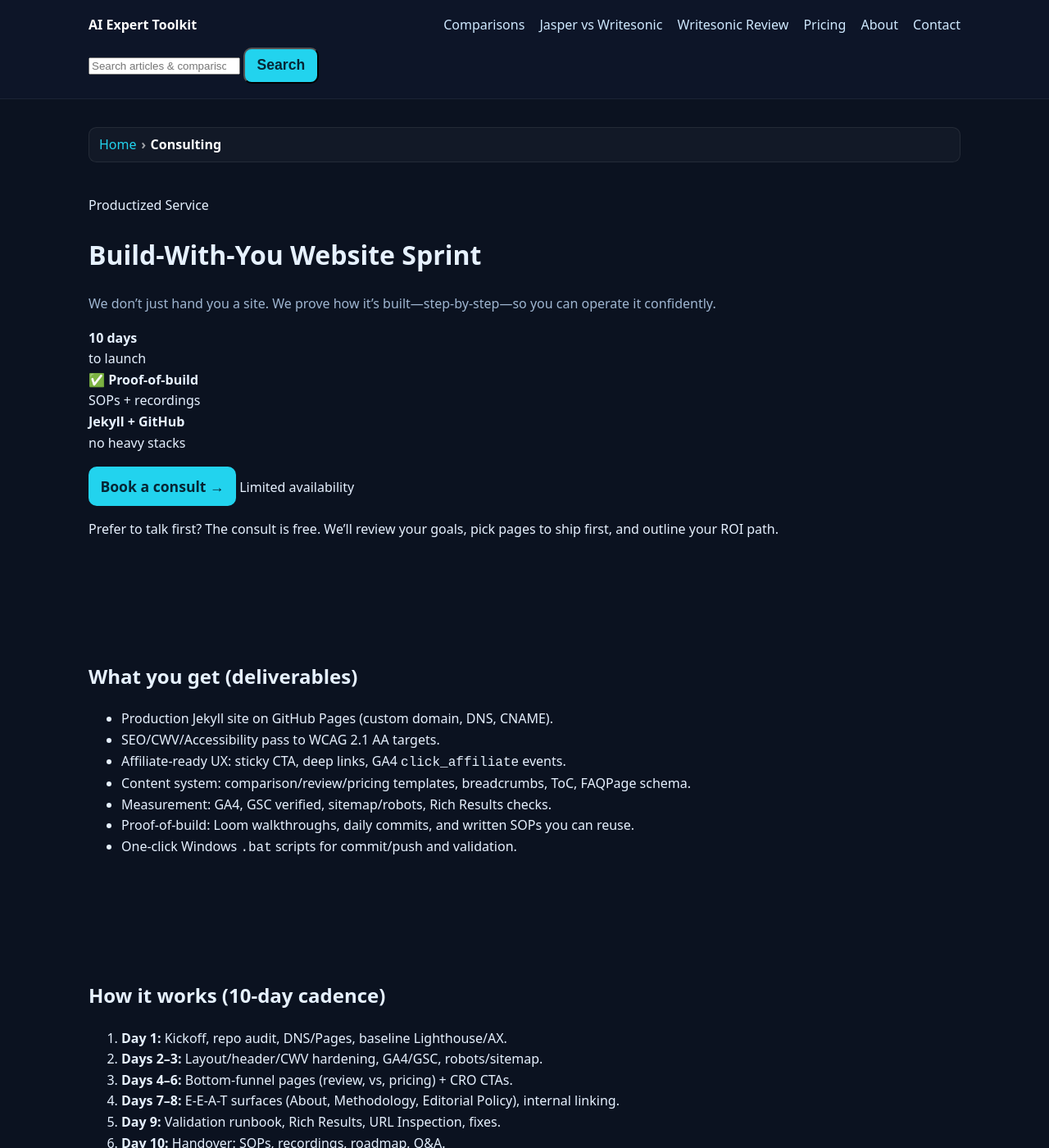
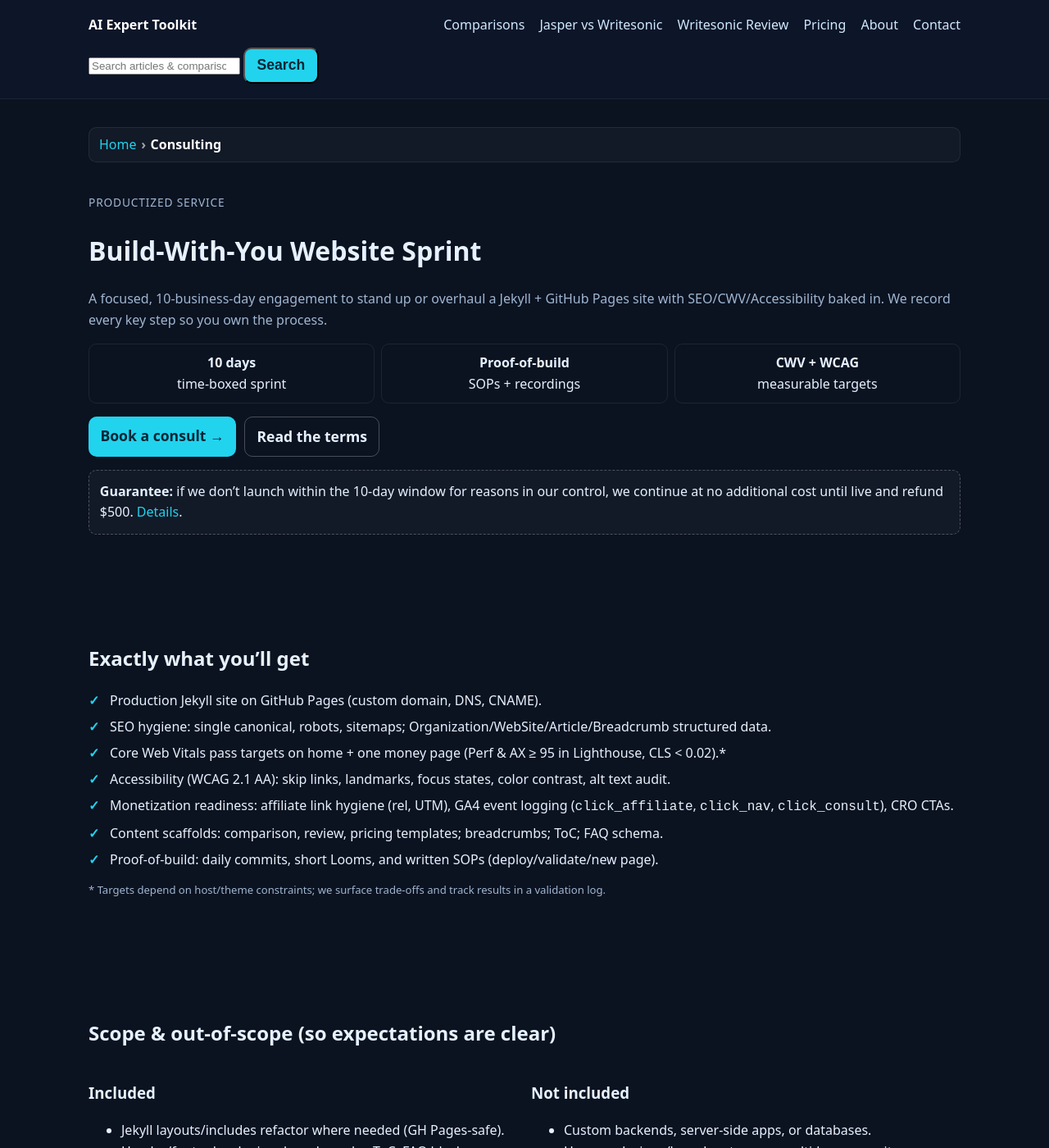
Before and after one commit to AIExpertToolkit/aiexperttoolkit, a Jekyll site: the page built from consulting.html, in a window 1280 px wide and 1400 px high. Shown: the whole window at 82% size. Built offline with Jekyll 4.4.1, drawn with Linux system fonts in a browser that asks for light colours; some of the changed text lies outside the part shown.

Commit message:
Update consulting.html

```diff
--- a/consulting.html
+++ b/consulting.html
@@ -1,19 +1,11 @@
 ---
 layout: default
 title: Build-With-You Website Sprint (10 Business Days)
-description: A high-touch, proof-of-build service. We design, build, and ship your production Jekyll site on GitHub Pages—while documenting every step so your team can repeat it.
+description: We design, build, and ship your production Jekyll site on GitHub Pages—while documenting every step so your team can repeat it. Clear scope, plain-English terms, and a delivery guarantee.
 permalink: /consulting.html
 breadcrumbs:
   - { name: "Consulting", url: "/consulting.html" }
-faq:
-  - q: "What do I actually get?"
-    a: "A production Jekyll site shipped on GitHub Pages, repo access, CWV/SEO/AX hardening, GA4/GSC set up, affiliate instrumentation, SOPs, commit history, and all Loom recordings."
-  - q: "Why 'proof-of-build'?"
-    a: "We record every decision and deliver replicable SOPs + scripts (.bat) so you can rebuild or extend the site without us."
-  - q: "How fast is the sprint?"
-    a: "10 business days from kickoff to launch, assuming timely feedback. We timebox and ship in daily increments."
-  - q: "Do you offer a guarantee?"
-    a: "Yes. If we don’t launch in the sprint window, we keep working free until it’s live and refund $500."
+article: false
 ---
 
 <div class="wrap">
@@ -22,36 +14,65 @@ faq:
   <header class="section" style="padding-top:8px">
     <p class="eyebrow">Productized Service</p>
     <h1>Build-With-You Website Sprint</h1>
-    <p class="muted">We don’t just hand you a site. We prove how it’s built—step-by-step—so you can operate it confidently.</p>
+    <p class="muted">A focused, 10-business-day engagement to stand up or overhaul a Jekyll + GitHub Pages site with SEO/CWV/Accessibility baked in. We record every key step so you own the process.</p>
 
     <div class="kpis">
-      <div class="kpi"><strong>10 days</strong><br>to launch</div>
-      <div class="kpi"><strong>✅ Proof-of-build</strong><br>SOPs + recordings</div>
-      <div class="kpi"><strong>Jekyll + GitHub</strong><br>no heavy stacks</div>
+      <div class="kpi"><strong>10 days</strong><br>time-boxed sprint</div>
+      <div class="kpi"><strong>Proof-of-build</strong><br>SOPs + recordings</div>
+      <div class="kpi"><strong>CWV + WCAG</strong><br>measurable targets</div>
     </div>
 
-    <p>
+    <p class="cta-row">
       <a class="btn" data-service="consult" data-plan="sprint" href="{{ site.baseurl }}/contact.html?topic=consult">Book a consult →</a>
-      <span class="badge">Limited availability</span>
+      <a class="btn btn-ghost" href="{{ site.baseurl }}/consulting-terms.html" rel="noopener">Read the terms</a>
     </p>
-    <p class="notice">Prefer to talk first? The consult is free. We’ll review your goals, pick pages to ship first, and outline your ROI path.</p>
+
+    <div class="notice" role="note" aria-label="Assurance">
+      <strong>Guarantee:</strong> if we don’t launch within the 10-day window for reasons in our control, we continue at no additional cost until live and refund $500. <a href="{{ site.baseurl }}/consulting-terms.html#guarantee">Details</a>.
+    </div>
   </header>
 
-  <section class="section" aria-labelledby="what-you-get">
-    <h2 id="what-you-get">What you get (deliverables)</h2>
+  <section class="section" aria-labelledby="deliverables">
+    <h2 id="deliverables">Exactly what you’ll get</h2>
     <ul class="checks">
       <li>Production Jekyll site on GitHub Pages (custom domain, DNS, CNAME).</li>
-      <li>SEO/CWV/Accessibility pass to WCAG 2.1 AA targets.</li>
-      <li>Affiliate-ready UX: sticky CTA, deep links, GA4 <code>click_affiliate</code> events.</li>
-      <li>Content system: comparison/review/pricing templates, breadcrumbs, ToC, FAQPage schema.</li>
-      <li>Measurement: GA4, GSC verified, sitemap/robots, Rich Results checks.</li>
-      <li>Proof-of-build: Loom walkthroughs, daily commits, and written SOPs you can reuse.</li>
-      <li>One-click Windows <code>.bat</code> scripts for commit/push and validation.</li>
+      <li>SEO hygiene: single canonical, robots, sitemaps; Organization/WebSite/Article/Breadcrumb structured data.</li>
+      <li>Core Web Vitals pass targets on home + one money page (Perf & AX ≥ 95 in Lighthouse, CLS &lt; 0.02).* </li>
+      <li>Accessibility (WCAG 2.1 AA): skip links, landmarks, focus states, color contrast, alt text audit.</li>
+      <li>Monetization readiness: affiliate link hygiene (rel, UTM), GA4 event logging (<code>click_affiliate</code>, <code>click_nav</code>, <code>click_consult</code>), CRO CTAs.</li>
+      <li>Content scaffolds: comparison, review, pricing templates; breadcrumbs; ToC; FAQ schema.</li>
+      <li>Proof-of-build: daily commits, short Looms, and written SOPs (deploy/validate/new page).</li>
     </ul>
+    <p class="muted xsmall">* Targets depend on host/theme constraints; we surface trade-offs and track results in a validation log.</p>
   </section>
 
-  <section class="section" aria-labelledby="how-it-works">
-    <h2 id="how-it-works">How it works (10-day cadence)</h2>
+  <section class="section" aria-labelledby="scope">
+    <h2 id="scope">Scope & out-of-scope (so expectations are clear)</h2>
+    <div class="grid-2">
+      <div>
+        <h3>Included</h3>
+        <ul>
+          <li>Jekyll layouts/includes refactor where needed (GH Pages-safe).</li>
+          <li>Header/footer hardening, breadcrumbs, ToC, FAQ blocks.</li>
+          <li>GA4 + GSC setup/verification (if not already present).</li>
+          <li>Image hygiene (sizes/decoding/lazy; modern formats when practical).</li>
+          <li>Light client-side search (if feasible without external services).</li>
+        </ul>
+      </div>
+      <div>
+        <h3>Not included</h3>
+        <ul>
+          <li>Custom backends, server-side apps, or databases.</li>
+          <li>Heavy redesigns/brand systems or multi-language sites.</li>
+          <li>Large content migrations (>20 pages) in the sprint window.</li>
+          <li>Paid ads or complex analytics pipelines.</li>
+        </ul>
+      </div>
+    </div>
+  </section>
+
+  <section class="section" aria-labelledby="process">
+    <h2 id="process">How the 10-day sprint runs</h2>
     <ol>
       <li><strong>Day 1:</strong> Kickoff, repo audit, DNS/Pages, baseline Lighthouse/AX.</li>
       <li><strong>Days 2–3:</strong> Layout/header/CWV hardening, GA4/GSC, robots/sitemap.</li>
@@ -63,16 +84,17 @@ faq:
   </section>
 
   <section class="section" aria-labelledby="pricing">
-    <h2 id="pricing">Pricing & guarantee</h2>
+    <h2 id="pricing">Pricing & how payment works</h2>
     <div class="pricing">
       <article class="plan">
         <h3>Build-With-You Sprint</h3>
         <p class="price">$4,800 <span class="muted">/ one-time</span></p>
         <ul class="checks">
-          <li>Everything listed above</li>
+          <li>Everything in “Deliverables” above</li>
           <li>2 recorded working sessions (90 min each)</li>
-          <li>30-day post-launch support (async)</li>
+          <li>30-day post-launch async support</li>
         </ul>
+        <p class="muted small">50% due at kickoff, 50% at launch. Invoicing via Stripe/ACH. Refund terms in <a href="{{ site.baseurl }}/consulting-terms.html#guarantee">Guarantee</a>.</p>
         <p><a class="btn" data-service="consult" data-plan="sprint" href="{{ site.baseurl }}/contact.html?topic=consult">Book a consult →</a></p>
       </article>
 
@@ -98,81 +120,112 @@ faq:
         <p><a class="btn" data-service="consult" data-plan="retainer" href="{{ site.baseurl }}/contact.html?topic=consult">Book a consult →</a></p>
       </article>
     </div>
-
-    <p class="notice"><strong>Guarantee:</strong> If we don’t launch within 10 business days of kickoff, we continue free until live + $500 refund.</p>
   </section>
 
-  <section class="section" aria-labelledby="proof">
-    <h2 id="proof">Proof-of-build (how we “prove it”)</h2>
-    <ul class="checks">
-      <li>Daily commit logs with descriptive messages.</li>
-      <li>Loom recordings of key steps (repo setup, CWV fixes, schema, GA4 events).</li>
-      <li>Written SOPs: deploy, commit, validate, add a new comparison/review.</li>
-      <li>One-page architecture map (layouts, includes, data files).</li>
+  <section class="section" aria-labelledby="why-us">
+    <h2 id="why-us">Why this is worth it</h2>
+    <div class="grid-2">
+      <div>
+        <h3>Proof over promises</h3>
+        <p>We prioritize measurable improvements (CWV, Accessibility, rich results) and show the receipts: before/after reports, commit diffs, and SOPs you can reuse.</p>
+      </div>
+      <div>
+        <h3>Ownership, not lock-in</h3>
+        <p>You keep the repo, SOPs, and workflow scripts. No proprietary themes or plugins. Everything runs on GitHub Pages.</p>
+      </div>
+    </div>
+    <p class="muted small">Curious who’s behind this? See <a href="{{ site.baseurl }}/about.html">About</a> and our <a href="{{ site.baseurl }}/editorial-policy.html">Editorial Policy</a>.</p>
+  </section>
+
+  {%- comment -%}
+  Optional case studies: render only if data exists (no placeholders).
+  Create _data/case_studies.yml with items: { title, url, summary }
+  {%- endcomment -%}
+  {%- if site.data.case_studies and site.data.case_studies.size > 0 -%}
+  <section class="section" aria-labelledby="cases">
+    <h2 id="cases">Selected work</h2>
+    <ul class="cards">
+      {%- for cs in site.data.case_studies -%}
+      <li class="card">
+        <h3><a href="{{ cs.url }}">{{ cs.title }}</a></h3>
+        {%- if cs.summary -%}<p class="muted">{{ cs.summary }}</p>{%- endif -%}
+      </li>
+      {%- endfor -%}
     </ul>
   </section>
+  {%- endif -%}
 
-  <section class="section" aria-labelledby="fit">
-    <h2 id="fit">Is this for you?</h2>
-    <div class="grid-3">
-      <div>
-        <h3>Great fit</h3>
-        <ul>
-          <li>Operators who want ownership (no CMS bloat).</li>
-          <li>Teams who value speed + clarity + proof.</li>
-          <li>Sites that monetize via affiliates/services.</li>
-        </ul>
-      </div>
-      <div>
-        <h3>Not a fit</h3>
-        <ul>
-          <li>Heavy custom app/backend needs.</li>
-          <li>Large content migrations in week one.</li>
-        </ul>
-      </div>
-      <div>
-        <h3>Requirements</h3>
-        <ul>
-          <li>Single decision-maker for fast approvals.</li>
-          <li>Access to domain DNS + GitHub repo.</li>
-        </ul>
-      </div>
-    </div>
+  <section class="section" aria-labelledby="faqs">
+    <h2 id="faqs">Common questions</h2>
+    <dl class="faq">
+      <dt>What happens on the consult call?</dt>
+      <dd>We review goals, constraints, and pick the highest-ROI pages for the sprint. If there’s not a fit, we’ll say so.</dd>
+      <dt>Can you work with my existing repo/theme?</dt>
+      <dd>Yes. We prefer minimal changes and GH Pages-compatible plugins only.</dd>
+      <dt>What do you need from us?</dt>
+      <dd>Decision-maker availability for quick approvals, access to your domain DNS and GitHub repo, and initial content priorities.</dd>
+      <dt>How do refunds work?</dt>
+      <dd>See the <a href="{{ site.baseurl }}/consulting-terms.html#guarantee">Guarantee</a>. In short: if we miss the window for reasons in our control, we keep working free and refund $500.</dd>
+      <dt>How is privacy handled?</dt>
+      <dd>Consult bookings share only the data you provide. We do not sell or share PII. See <a href="{{ site.baseurl }}/privacy.html">Privacy Policy</a> if available.</dd>
+    </dl>
   </section>
 </div>
 
-<!-- Service schema for SEO -->
+<!-- Service schema for SEO (links to Terms) -->
 <script type="application/ld+json">
 {
   "@context":"https://schema.org",
   "@type":"Service",
   "name":"Build-With-You Website Sprint",
-  "description":"A high-touch, proof-of-build service to design, build, and ship a production Jekyll site while documenting every step.",
+  "description":"A focused, 10-business-day engagement to build or overhaul a Jekyll + GitHub Pages site with SEO/CWV/Accessibility baked in, delivered with proof-of-build artifacts.",
+  "provider":{"@type":"Organization","name":"{{ site.title | default: 'AI Expert Toolkit' }}"},
   "areaServed":"Global",
-  "provider":{"@type":"Organization","name":"{{ site.title | default: 'AI Expert Toolkit' }}"},
+  "termsOfService":"{{ '/consulting-terms.html' | absolute_url }}",
   "offers":[
     {"@type":"Offer","priceCurrency":"USD","price":"4800","name":"Build-With-You Sprint"},
     {"@type":"Offer","priceCurrency":"USD","price":"7900","name":"Build-For-You (+DWY)"},
-    {"@type":"Offer","priceCurrency":"USD","price":"1200","priceSpecification":{"@type":"UnitPriceSpecification","unitText":"month","price":"1200"},"name":"Advisory Retainer"}
+    {"@type":"Offer","priceCurrency":"USD","price":"1200","name":"Advisory Retainer","priceSpecification":{"@type":"UnitPriceSpecification","price":"1200","unitText":"month"}}
   ]
 }
 </script>
 
-<!-- GA4 event for consult CTA clicks -->
+<!-- Page-level GA4 funnel events -->
 <script>
 (function(){
+  // Count a view with explicit event for funnel clarity
+  try{ if(window.gtag){ gtag('event','view_consulting',{page_location:window.location.href}); } }catch(_){}
+  // Button clicks already tracked in header/footer; double-cover here
   document.addEventListener('click', function(e){
-    var el = e.target.closest('[data-service]');
+    var el = e.target.closest('[data-service="consult"]');
     if(!el) return;
-    try{
-      if(window.gtag){
-        gtag('event','click_consult',{
-          event_category:'engagement',
-          event_label: el.getAttribute('data-plan') || 'unknown',
-          location: window.location.pathname
-        });
-      }
-    }catch(err){}
+    try{ if(window.gtag){ gtag('event','click_consult',{event_category:'engagement',event_label: el.getAttribute('data-plan')||'consulting', location: window.location.pathname}); } }catch(_){}
   }, {capture:true});
 })();
 </script>
+
+<style>
+/* Calm, trustworthy accents and spacing */
+.eyebrow{letter-spacing:.06em;text-transform:uppercase;font-size:.86rem;color:#9fb6d1}
+.cta-row{display:flex;gap:10px;flex-wrap:wrap}
+.kpis{display:grid;grid-template-columns:repeat(3,1fr);gap:8px;margin:16px 0}
+.kpi{border:1px solid rgba(255,255,255,.08);border-radius:.6rem;padding:.6rem;text-align:center}
+.pricing{display:grid;gap:16px;margin:12px 0}
+@media(min-width:900px){.pricing{grid-template-columns:1fr 1fr 1fr}}
+.plan{border:1px solid rgba(255,255,255,.08);background:rgba(255,255,255,.02);border-radius:14px;padding:18px}
+.price{font-size:1.6rem;font-weight:800}
+.checks{list-style:none;padding:0;margin:0}
+.checks li{padding-left:26px;position:relative;margin:.4rem 0}
+.checks li::before{content:"✓";position:absolute;left:0;top:0;color:#22d3ee;font-weight:800}
+.notice{border:1px dashed rgba(255,255,255,.25);border-radius:.6rem;padding:.8rem;background:rgba(255,255,255,.03)}
+.grid-2{display:grid;gap:16px}
+@media(min-width:900px){.grid-2{grid-template-columns:1fr 1fr}}
+.cards{list-style:none;margin:0;padding:0;display:grid;gap:12px}
+@media(min-width:900px){.cards{grid-template-columns:1fr 1fr 1fr}}
+.card{border:1px solid rgba(255,255,255,.08);border-radius:12px;padding:14px}
+.faq{margin:0;padding:0}
+.faq dt{font-weight:700;margin-top:.8rem}
+.faq dd{margin:0 0 .6rem 0;color:#c9d9ee}
+.small{font-size:.92rem}.xsmall{font-size:.82rem}
+.btn-ghost{background:transparent;border:1px solid rgba(255,255,255,.25);color:#e6f1ff}
+</style>
```
